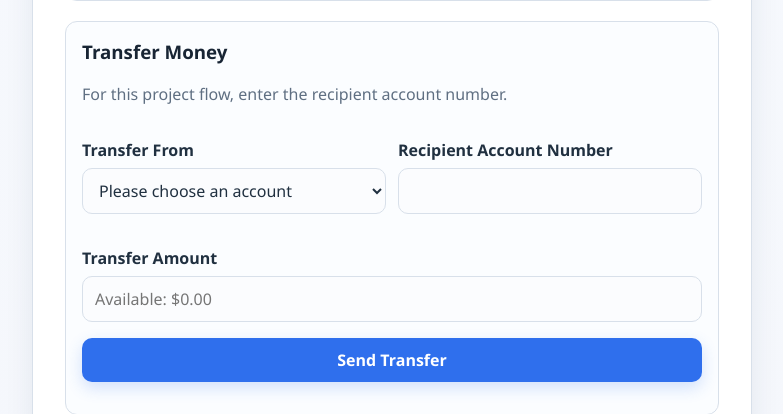
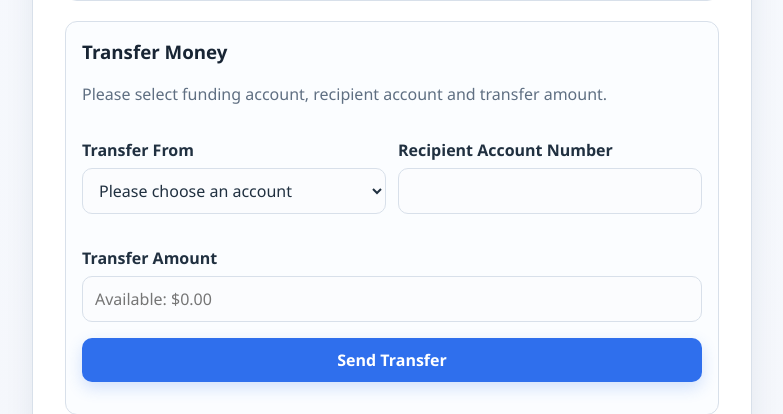
Before and after one commit to AustynGriegoMSU/TeamStrawsDBProject, a Flask app: template src/app/templates/customer_home.html in a window 1280 px wide. Shown: the part 1413-1827 px from the top of the page, without its empty margins (248-1031 px from the left). Run offline with Flask 3, Linux system fonts and the light colour scheme; the template is opened without the code that fills it: values that come from a table or form of the project are taken from there, most other values are stand-ins (such as "Sample title", 1, 10 or a date in 2020).

Commit message:
small fixes customer side

```diff
--- a/src/app/routes.py
+++ b/src/app/routes.py
@@ -8,7 +8,7 @@ from src.app.models import User
 from src.app.forms import SignUpForm, LoginForm, TransferForm, AccountNicknameForm, NewAccountRequestForm, ReviewAccountRequestForm, EmployeeTransactionForm
 
 
-INACTIVITY_TIMEOUT_SECONDS = 120
+INACTIVITY_TIMEOUT_SECONDS = 300
 
 
 def password_matches(submitted_password: str, stored_password) -> bool:
--- a/src/app/templates/customer_home.html
+++ b/src/app/templates/customer_home.html
@@ -128,7 +128,7 @@
 
         <section class="card-section">
             <h3>Transfer Money</h3>
-            <p>For this project flow, enter the recipient account number.</p>
+            <p>Please select funding account, recipient account and transfer amount.</p>
             <form action="{{ url_for('customer_home', account_id=selected_account.id if selected_account else None) }}" method="POST" novalidate>
                 {{ transfer_form.hidden_tag() }}
                 <div class="transfer-grid">
```
